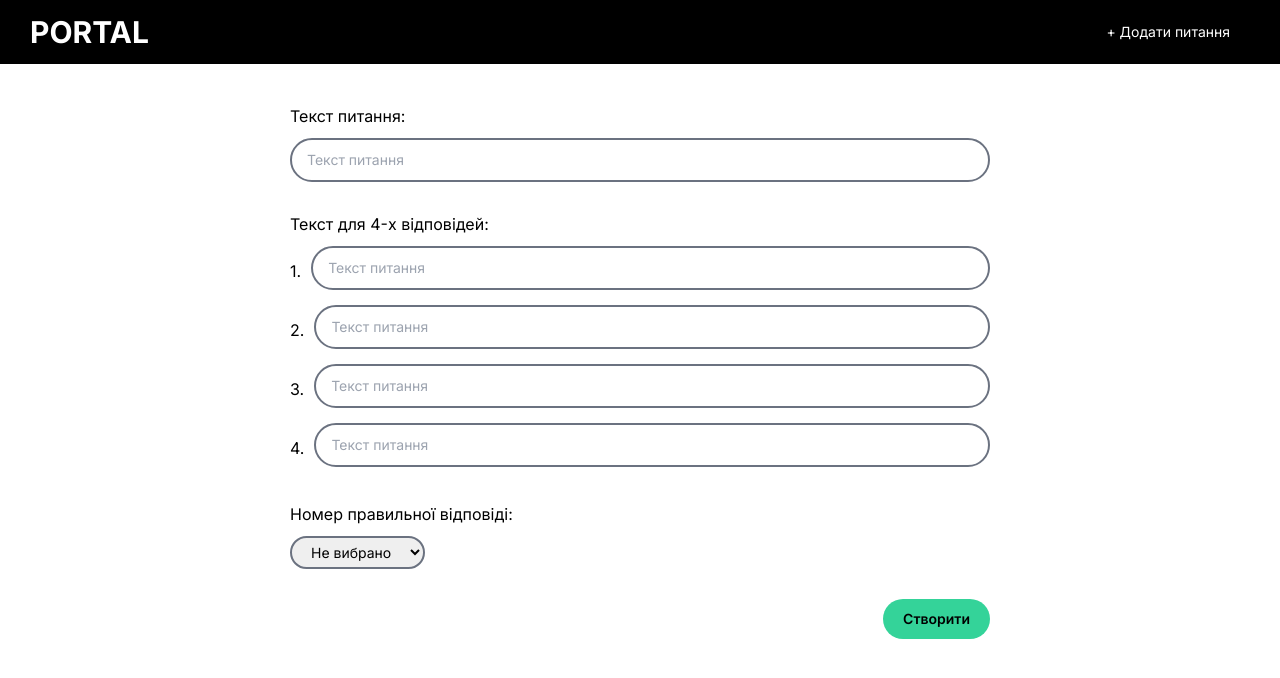
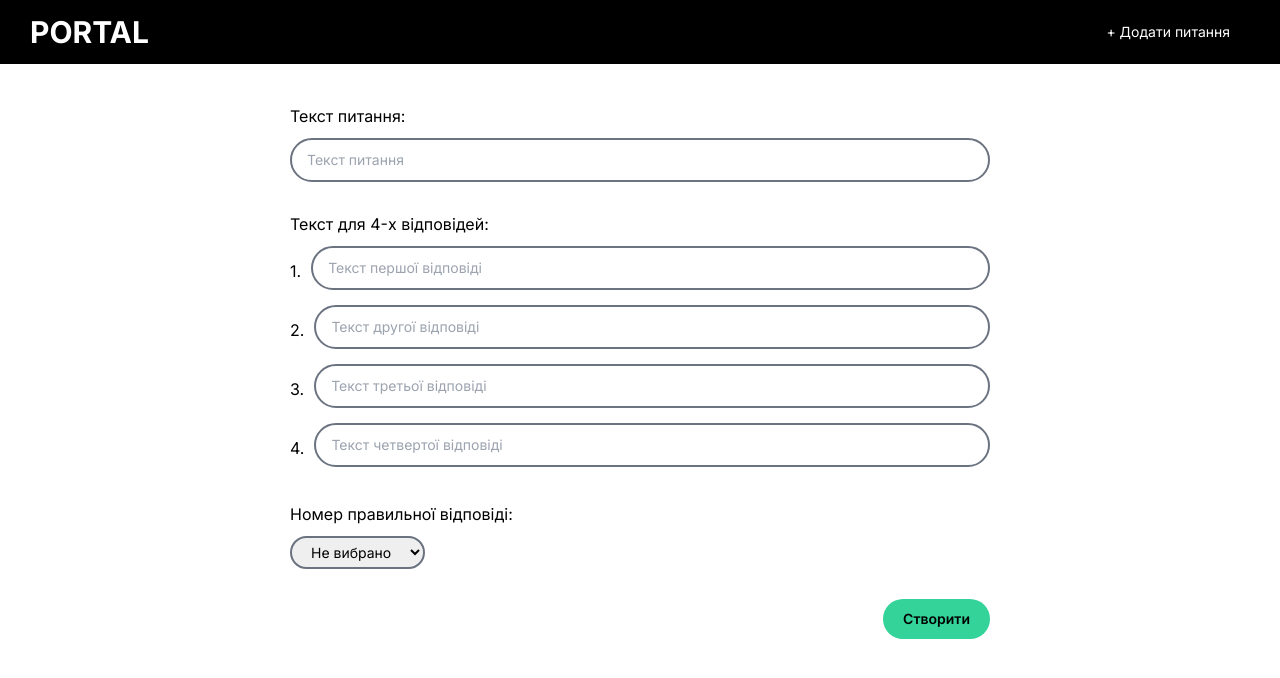
Before and after one commit to Akagyr/portal, a Next.js app: page /createNewQuestion in a window 1280 px wide. Shown: the top 678 px of the page. Built offline with nearby package versions, Linux system fonts and the light colour scheme; no server answers; the database is empty.

Commit message:
changed placeholders in 4 answers

```diff
--- a/src/app/components/FormCreateNewQuestion.tsx
+++ b/src/app/components/FormCreateNewQuestion.tsx
@@ -202,7 +202,7 @@ export default function FormCreateNewQuestion({ questions }: { questions: Questi
             <span>1.</span>
             <CustomInput
               name='firstAnswer'
-              placeholder='Текст питання'
+              placeholder='Текст першої відповіді'
               value={formData.firstAnswer.text}
               onChangeInput={handleChange}
               required={true}
@@ -214,7 +214,7 @@ export default function FormCreateNewQuestion({ questions }: { questions: Questi
             <span>2.</span>
             <CustomInput
               name='secondAnswer'
-              placeholder='Текст питання'
+              placeholder='Текст другої відповіді'
               value={formData.secondAnswer.text}
               onChangeInput={handleChange}
               required={true}
@@ -226,7 +226,7 @@ export default function FormCreateNewQuestion({ questions }: { questions: Questi
             <span>3.</span>
             <CustomInput
               name='thirdAnswer'
-              placeholder='Текст питання'
+              placeholder='Текст третьої відповіді'
               value={formData.thirdAnswer.text}
               onChangeInput={handleChange}
               required={true}
@@ -238,7 +238,7 @@ export default function FormCreateNewQuestion({ questions }: { questions: Questi
             <span>4.</span>
             <CustomInput
               name='fourthAnswer'
-              placeholder='Текст питання'
+              placeholder='Текст четвертої відповіді'
               value={formData.fourthAnswer.text}
               onChangeInput={handleChange}
               required={true}
```
